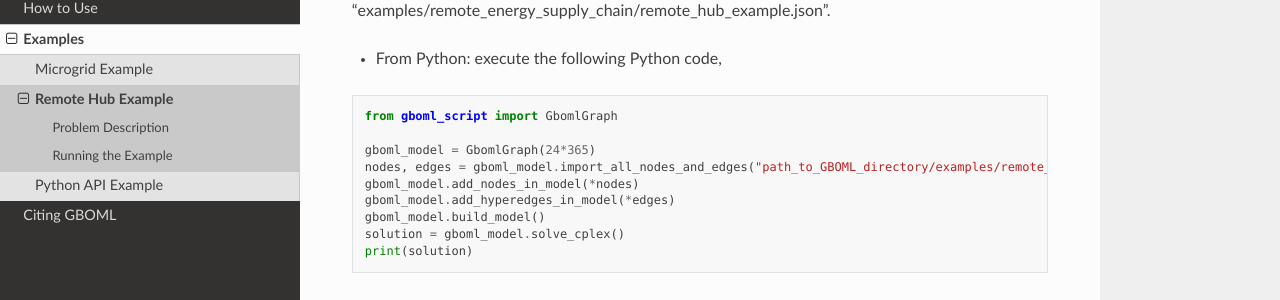
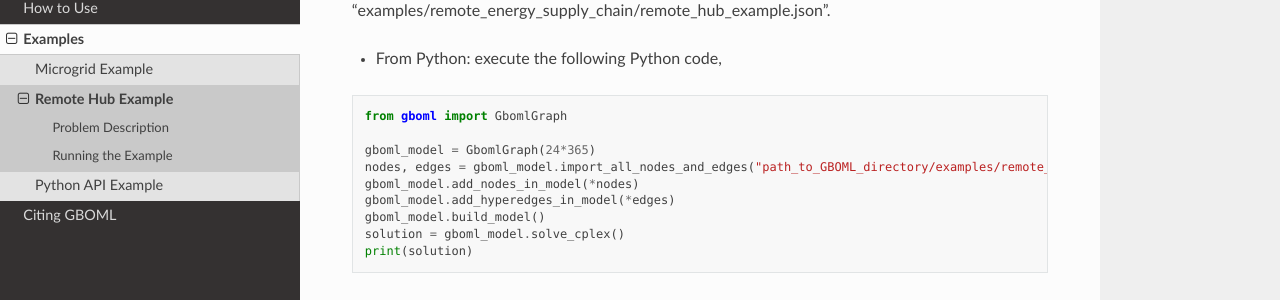
Before and after one commit to GBOML/GBOML, a Sphinx documentation site: the page built from docs/source/remote_hub_example.rst, in a window 1280 px wide and 900 px high, scrolled down 1664 px. Shown: the part 367-667 px from the top of the window. Built offline with Sphinx 7.4.7 and the Read the Docs theme 2.0.0, drawn with Linux system fonts in a browser that asks for light colours.

Commit message:
correct typo in readme and examples

```diff
--- a/docs/source/microgrid_example.rst
+++ b/docs/source/microgrid_example.rst
@@ -204,7 +204,7 @@ This will solve the microgrid problem using CPLEX and save the solution in "exam
 
 .. code-block:: python
 
-    from gboml_script import GbomlGraph
+    from gboml import GbomlGraph
 
     gboml_model = GbomlGraph(24*365)
     nodes, edges = gboml_model.import_all_nodes_and_edges("path_to_GBOML_directory/examples/microgrid/microgrid.txt")
--- a/docs/source/remote_hub_example.rst
+++ b/docs/source/remote_hub_example.rst
@@ -34,7 +34,7 @@ This will solve the remote hub problem using CPLEX and save the solution in "exa
 
 .. code-block:: python
 
-    from gboml_script import GbomlGraph
+    from gboml import GbomlGraph
 
     gboml_model = GbomlGraph(24*365)
     nodes, edges = gboml_model.import_all_nodes_and_edges("path_to_GBOML_directory/examples/remote_energy_supply_chain/remote_hub_nowacc.txt")
```
Also changed, not shown: README.md (+2 -2 lines).
